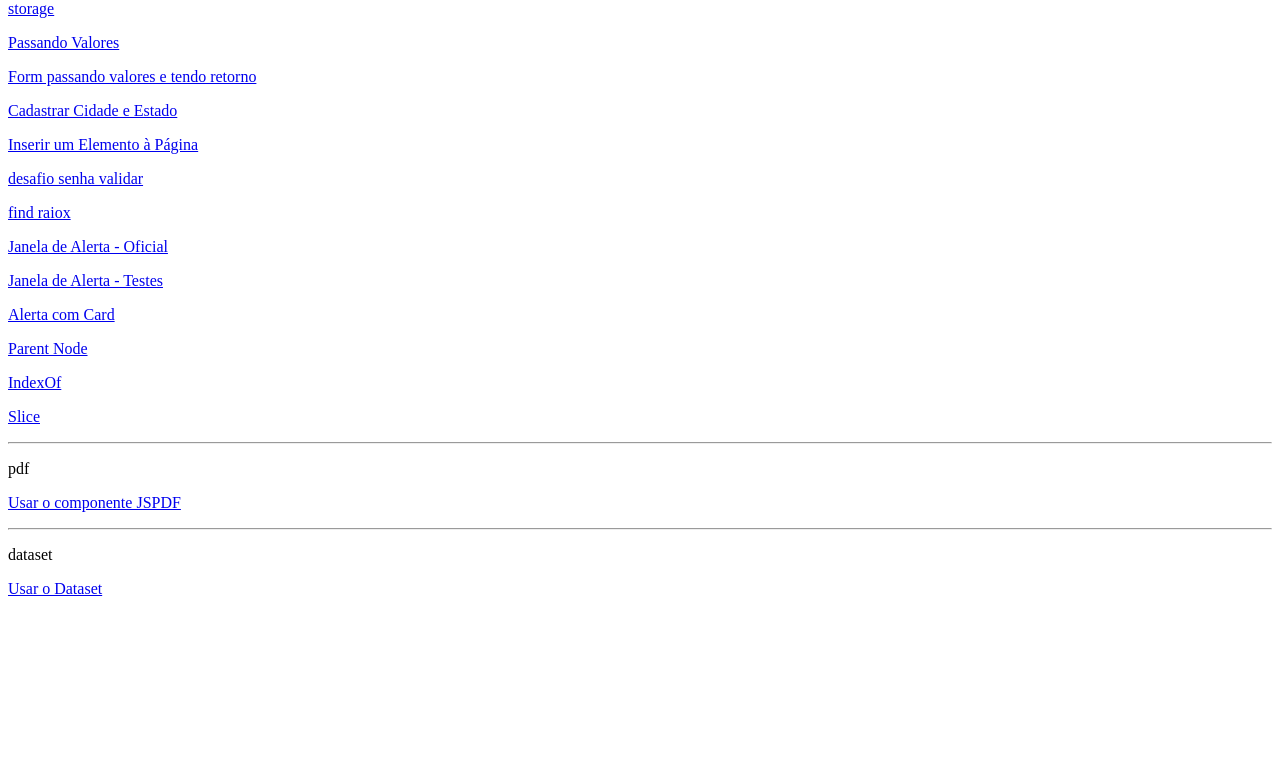
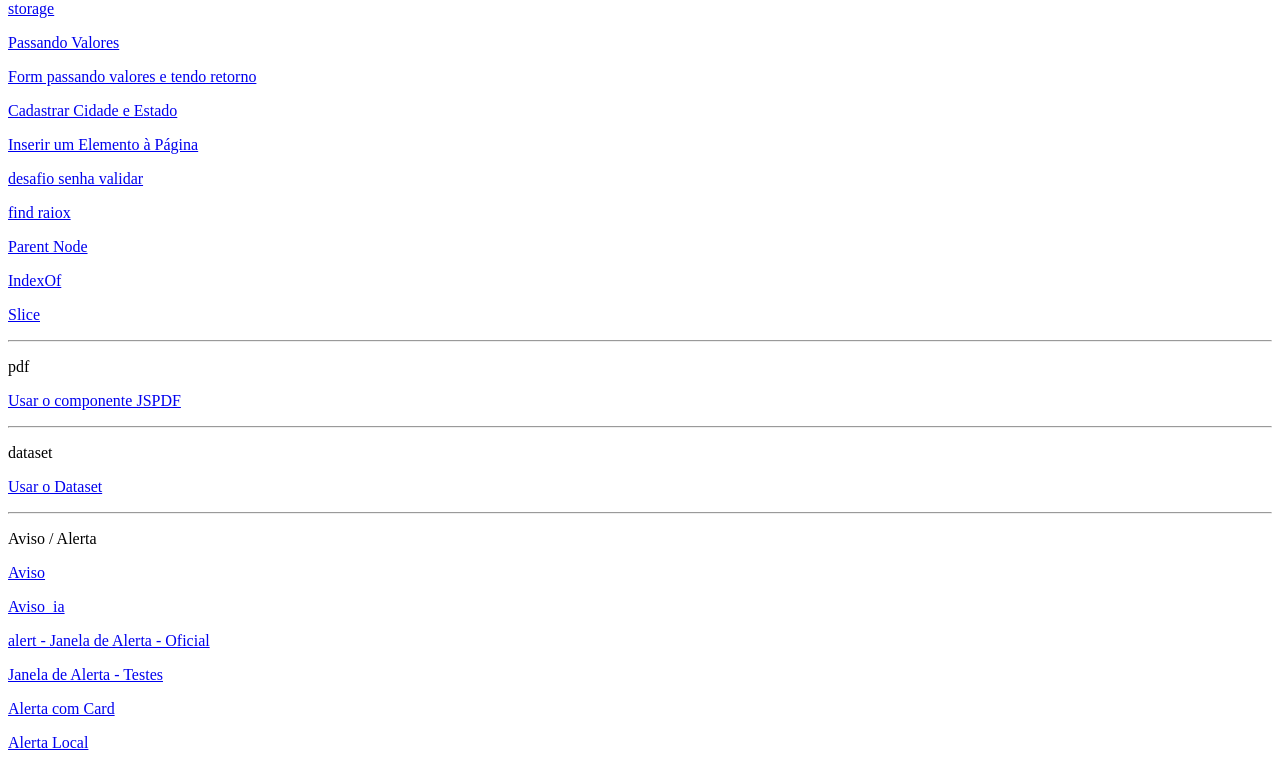
Before and after one commit to aldosena/javascriptEstudo, a PHP site: page / in a window 1280 px wide. Shown: the part 1251-2019 px from the top of the page. Before the commit the page ends 1847 px from the top, so only its background shows below. Run offline with PHP 8.4, Linux system fonts and the light colour scheme.

```diff
--- a/alert/myAlert.js
+++ b/alert/myAlert.js
@@ -7,8 +7,8 @@ export class myAlert {
     this.alert.style.top = "10%";
     this.alert.style.left = "50%";
     this.alert.style.transform = "translate(-50%, -50%)";
-    this.alert.style.backgroundColor = "#fff";
-    this.alert.style.border = "1px solid #ccc";
+    this.alert.style.backgroundColor = "#dbdbdbff";
+    this.alert.style.border = "1px solid #5a5656ff";
     this.alert.style.padding = "20px";
     this.alert.style.zIndex = 1000;
     document.body.appendChild(this.alert);
@@ -18,7 +18,7 @@ export class myAlert {
     if (xstatus){
           this.alert.style.backgroundColor = "#3cb371"; // green
     }else{
-          this.alert.style.backgroundColor = "#ee82ee"; // red
+          this.alert.style.backgroundColor = "#ff6969ff"; // red
     };
     this.alert.innerHTML = xmessage;
     this.alert.style.display = "block";
--- a/alerta_local/alertGrau.js
+++ b/alerta_local/alertGrau.js
@@ -2,7 +2,7 @@ export function alerta(xalvo, xtexto = '', xcor = 'r', xtime=0){
   let xcolor = 'green';
   if (xcor == 'r'){ xcolor = 'red'; };
   if (xcor == 'b'){ xcolor = 'blue'; }  ;
-  xalvo.style.color = xcolor;
+  xalvo.style.color = #ccc;
   xalvo.innerHTML = xtexto;
   if (xtime > 0){
       setTimeout(() => xalvo.innerHTML = '...', 3000);
--- a/alerta_local/index.php
+++ b/alerta_local/index.php
@@ -24,5 +24,6 @@
 
 <div id="alert-down">fim </div>
 
+<script type="module" src="./script.js"></script>
 </body>
 </html>
--- a/index.html
+++ b/index.html
@@ -1,18 +1,20 @@
 <!DOCTYPE html>
 <html lang="pt-br">
+
 <head>
   <meta charset="utf-8" />
   <meta name="viewport" content="width=device-width, initial-scale=1">
   <title> Estudo do Javascript </title>
 </head>
+
 <body>
   <div class="content">
 
     <h1> Estudo do Javascript </h1>
 
     <p>
-    Última atualização: 2024-11-23  <br>
-    Está sendo usado a extensão para delphi. Motivo: nenhum  <br>
+      Última atualização: 2024-11-23 <br>
+      Está sendo usado a extensão para delphi. Motivo: nenhum <br>
       Usar a primeira pagina do indice como modelo para as demais <br>
     </p>
 
@@ -20,12 +22,12 @@
     <!-- conferido que está nestsa lista  -->
     <p> <a href="aula1.html"> Aula 1 </a> - Console.log , typeof</p>
     <p> <a href="aula2.html"> Aula 2 </a> - Array e Objeto </p>
-<p> <a href="/array">  Array </a> </p>
-<p> <a href="cor.html"> Cores </a>  - bootstrap - mudar </p>
+    <p> <a href="/array"> Array </a> </p>
+    <p> <a href="cor.html"> Cores </a> - bootstrap - mudar </p>
     <p> <a href="/select"> Select </a></p>
 
     <p> <i> Formatar valor monetário </i></p>
-<p> <a href="campoMoeda.html"> Valores monetários </a>  - bootstrap - mudar </p>
+    <p> <a href="campoMoeda.html"> Valores monetários </a> - bootstrap - mudar </p>
     <p> <a href="readUrl/index.html?nome=luan&idade=10"> Dados da URL </a></p>
     <p> <a href="./funcoes/funcoes.html"> Funções </a></p>
 
@@ -45,7 +47,8 @@
       This text is within a <strong>block</strong>.
     </div>
     <div class="block">
-  This text is within a <strong>second block</strong>. Lorem ipsum dolor sit amet, consectetur adipiscing elit. Aenean efficitur sit amet massa fringilla egestas. Nullam condimentum luctus turpis.
+      This text is within a <strong>second block</strong>. Lorem ipsum dolor sit amet, consectetur adipiscing elit.
+      Aenean efficitur sit amet massa fringilla egestas. Nullam condimentum luctus turpis.
     </div>
     <div class="block">
       This text is within a <strong>third block</strong>. This block has no margin at the bottom.
@@ -90,10 +93,6 @@
 
     <p><a href="find/find.php"> find raiox </a></p>
 
-<p><a href="alert"> Janela de Alerta - Oficial </a></p>
-<p><a href="alerta"> Janela de Alerta - Testes </a></p>
-<p><a href="alerta_card"> Alerta com Card </a></p>
-
     <p><a href="parent_node"> Parent Node </a></p>
     <p> <a href="indexof/indexof.html"> IndexOf </a></p>
     <p> <a href="slice/slice.html"> Slice </a></p>
@@ -107,6 +106,17 @@
     <p> dataset </p>
     <p><a href="dataset"> Usar o Dataset </a></p>
 
+    <hr>
+    <p> Aviso / Alerta </p>
+    <p><a href="aviso.html"> Aviso </a></p>
+    <p><a href="aviso_ia.html"> Aviso_ia </a></p>
+
+    <p><a href="alert"> alert - Janela de Alerta - Oficial </a></p>
+    <p><a href="alerta"> Janela de Alerta - Testes </a></p>
+    <p><a href="alerta_card"> Alerta com Card </a></p>
+    <p><a href="alerta_local"> Alerta Local </a></p>
+
+
     <script>
       // tamanho da string
       const infoTamanho = (myString) => {
@@ -118,4 +128,5 @@
 
   </div>
 </body>
+
 </html>
```
Lines whose indentation alone changed are shown as unchanged.
